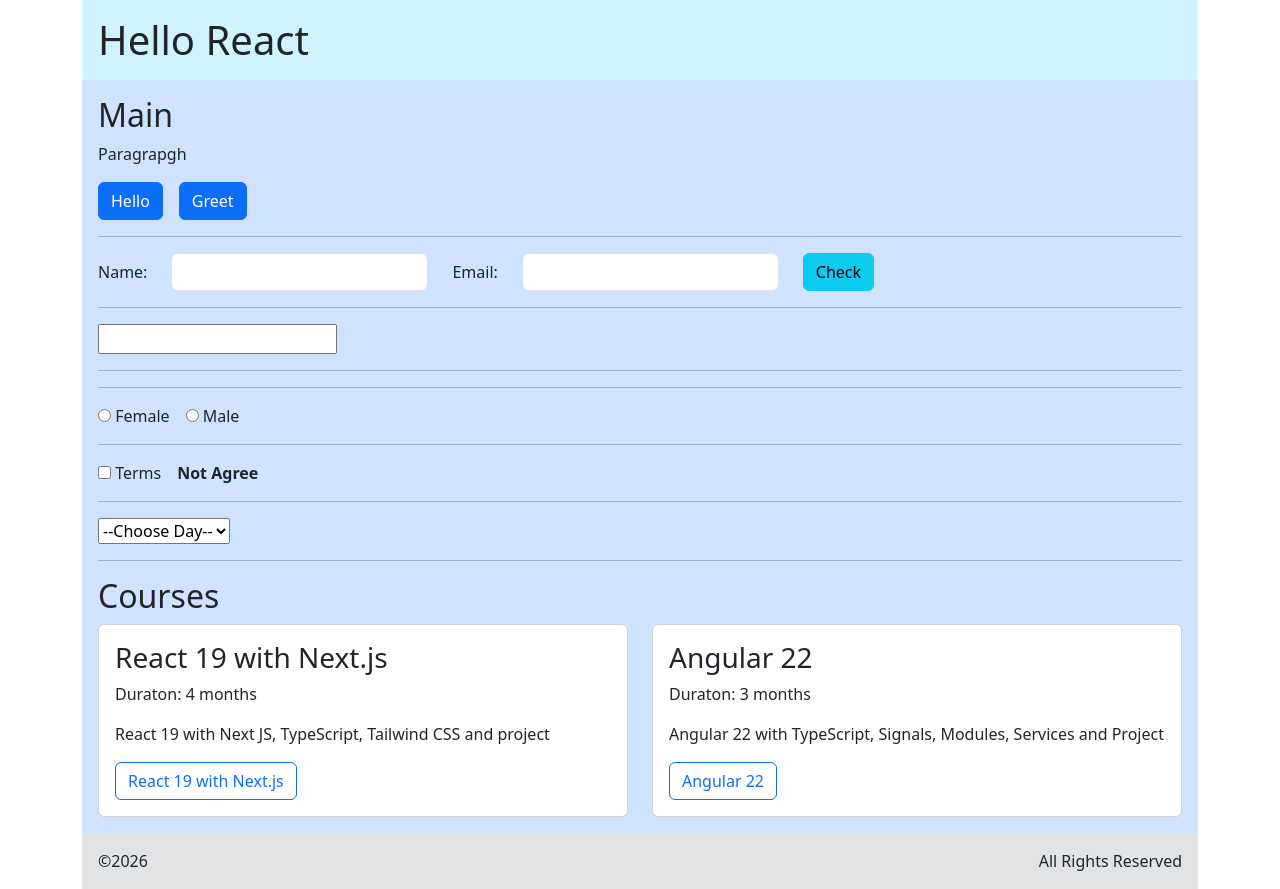
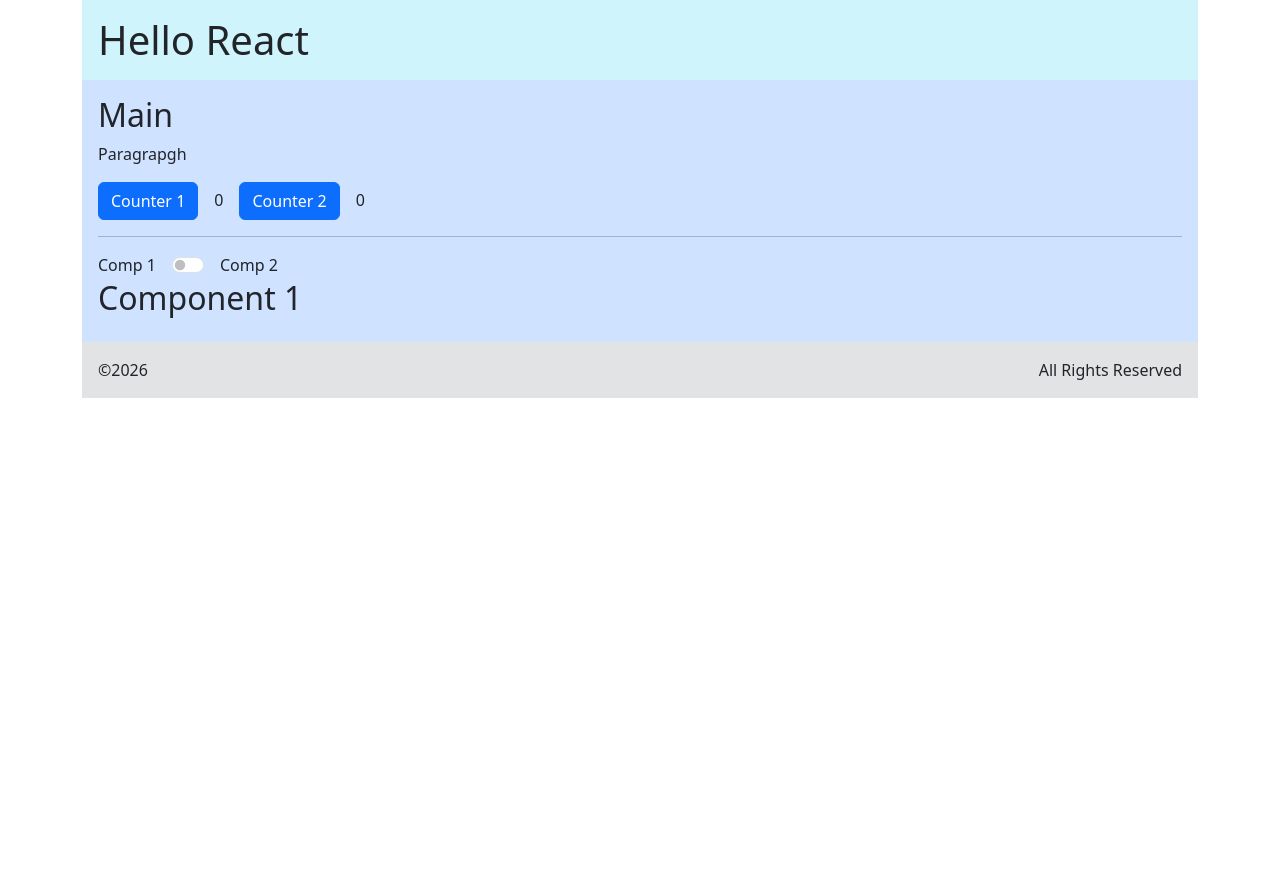
Before and after one commit to avimalhotra/react-aug2026, a React (Vite) app: page / in a window 1280 px wide. After the commit the page ends 800 px from the top, so only its background shows below. Built offline with nearby package versions, Linux system fonts and the light colour scheme.

Commit message:
useEffect

```diff
--- a/src/App.jsx
+++ b/src/App.jsx
@@ -1,32 +1,28 @@
 import HeaderComponent from "./Header";
 import FooterComponent from "./Footer";
-import CardComponent from "./Card";
-import {useState} from "react";
+// import CardComponent from "./Card";
+import Component1 from "./Comp1";
+import Component2 from "./Comp2";
+import {useState, useEffect} from "react"
 
 function App(){
 
-  function sayHi(){ console.log("hello");}
-
-  function greet(x){
-      if(x<12){ console.log("morning") }
-      else if(x<16){ console.log("afternoon") }
-      else if(x<24){ console.log("evening") }
-      else{ console.log("no argument");
-      }
-  }
-
-  function sendForm(e){
-      e.preventDefault();
-      console.log( e.target.name.value );
-      console.log( e.target.email.value );
-  }
+    const [counter, setCounter]=useState(0);
+    const [counter2, setCounter2]=useState(0);
+    const [terms,setTerms]=useState(false);
 
 
-  const [name,setName]=useState("");
-  const [chk,setChk]=useState(false);
-  const [gender,setGender]=useState("");
-  const [day,setDay]=useState("");
+    // useEffect(()=>{
+    //     console.log("use effect");           // always run on change
+    // });
 
+    // useEffect(()=>{
+    //     console.log("use effect with dep");
+    // },[counter2]);
+
+    // useEffect(()=>{
+    //     setInterval(()=>console.log(new Date()),1000);
+    // });
 
   return (
     <div className="container">
@@ -35,53 +31,22 @@ function App(){
         <h2>Main </h2>
         <p>Paragrapgh</p>
 
-        <button className="btn btn-primary me-3" onClick={sayHi}>Hello</button>
-        <button className="btn btn-primary me-3" onClick={ ()=> greet(new Date().getHours() ) }>Greet</button>
+        <button className="btn btn-primary me-3" onClick={()=>setCounter(counter+1)}>Counter 1</button>
+        <output>{counter}</output>
+        <button className="btn btn-primary mx-3" onClick={()=>setCounter2(counter2+1)}>Counter 2</button>
+        <output>{counter2}</output>
 
         <hr />
 
-        <form action="" className="row align-items-center" onSubmit={sendForm}>
-          <div className="col-auto"><label htmlFor="name">Name:</label></div>
-          <div className="col-auto"> <input className="form-control" type="text" name="name" id="name" required /></div>
-          <div className="col-auto"><label htmlFor="email">Email:</label></div>
-          <div className="col-auto"><input className="form-control" type="email" name="email" id="email" required /></div>
-          <div className="col-auto"><button className="btn btn-info">Check</button></div>
+        <div className="form-check form-switch p-0">
+          <label className="form-check-label" htmlFor="switchCheckDefault">Comp 1</label>
+          <input className="form-check-input float-none mx-3" type="checkbox" role="switch" id="switchCheckDefault" onChange={e=>setTerms(e.target.checked)} />
+          <label className="form-check-label" htmlFor="switchCheckDefault">Comp 2</label>
+        </div>
 
-        </form>
+        { !terms && <Component1></Component1>}
+        { terms && <Component2></Component2>}
 
-        <hr />
-
-        <input type="text" value={name} onChange={e=>setName(e.target.value)} /> <output>{name}</output>
-         <hr />
-
-         <hr />
-          <label className="me-3"><input type="radio" name="gender" value="female" checked={gender==="female"}  onChange={e=>setGender(e.target.value)}/> Female</label>
-          <label className="me-3"><input type="radio" name="gender" value="male" checked={gender==="male"} onChange={e=>setGender(e.target.value)} /> Male</label>
-          <output>{gender}</output>
-        <hr />
-         <label className="me-3"><input type="checkbox" name="chk" checked={chk} onChange={e=>setChk(e.target.checked)} /> Terms</label>
-          { chk && <b>I Agree</b> }
-          { !chk && <b>Not Agree</b> }
-         <hr />
-
-        <select value={day} onChange={e=>setDay(e.target.value)}>
-          <option disabled value="">--Choose Day--</option>
-          <option>Sunday</option>
-          <option>Monday</option>
-        </select>
-        <output>{day}</output>
-
-      <hr />
-      <h2>Courses</h2>
-
-        <div className="row">
-            <div className="col-md-6">
-              <CardComponent course="React 19 with Next.js" duration={4} des="React 19 with Next JS, TypeScript, Tailwind CSS and project"></CardComponent>
-            </div>
-            <div className="col-md-6">
-              <CardComponent course="Angular 22" duration={3} des="Angular 22 with TypeScript, Signals, Modules, Services and Project"></CardComponent>
-            </div>
-        </div>
 
 
       </main>
--- /dev/null
+++ b/src/Comp1.jsx
@@ -0,0 +1,16 @@
+import { useEffect} from "react";
+
+export default function Component1(){
+
+    useEffect(()=>{
+             const timer=setInterval(()=>console.log("Comp 1"),1000);
+
+             return ()=> clearInterval(timer);
+        },[]);
+
+     return (
+          <>
+               <h2>Component 1</h2>
+          </>
+     )
+}
--- /dev/null
+++ b/src/Comp2.jsx
@@ -0,0 +1,14 @@
+import { useEffect} from "react";
+
+export default function Component2(){
+       useEffect(()=>{
+          const timer=setInterval(()=>console.log("Comp 2"),1000);
+
+          return ()=> clearInterval(timer);
+     },[]);
+     return (
+          <>
+               <h2>Component 2</h2>
+          </>
+     )
+}
```
